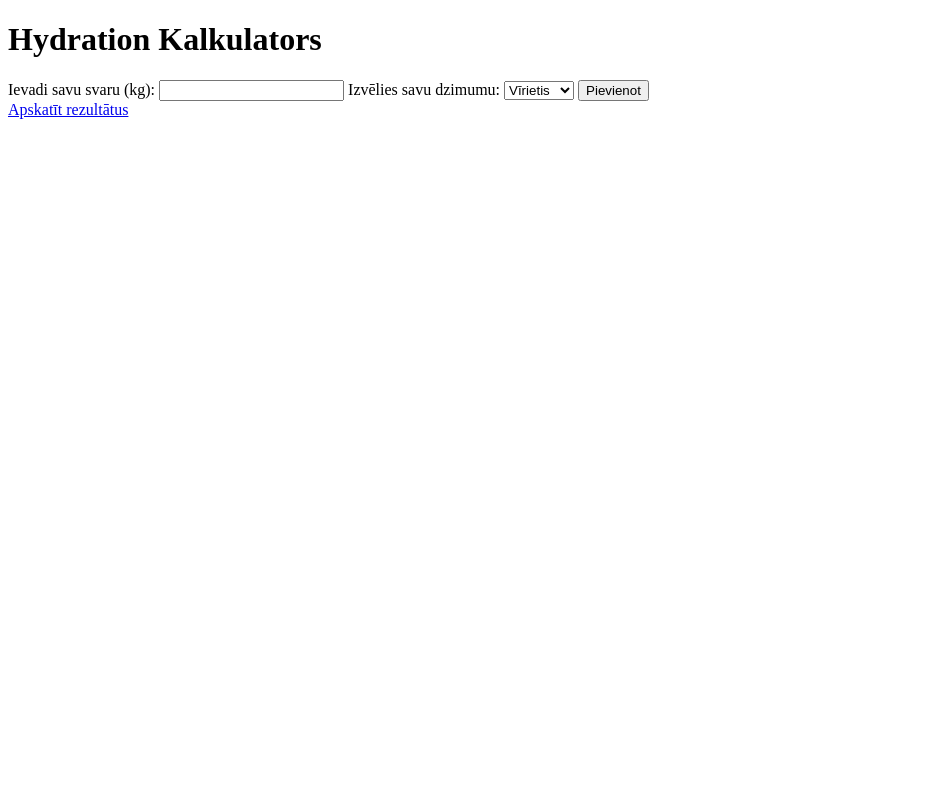
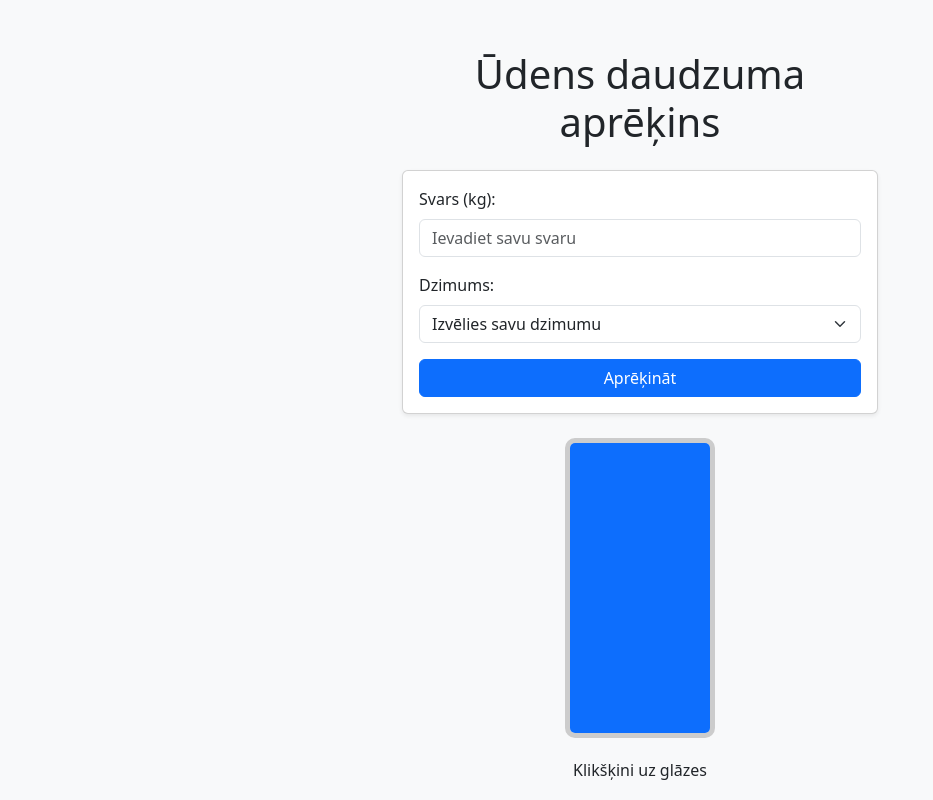
Before and after one commit to OfficalDzerais/CS2-Armory-Pass-Elemental-Sticker-Calculator, a Flask app: page / in a window 1280 px wide. Shown: the whole page, without its empty margins (0-933 px from the left). Run offline with Flask 3, Linux system fonts and the light colour scheme.

Commit message:
Update index.html

```diff
--- a/Templates/index.html
+++ b/Templates/index.html
@@ -1,27 +1,83 @@
-<!DOCTYPE html>
-<html lang="lv">
-<head>
-    <meta charset="UTF-8">
-    <meta name="viewport" content="width=device-width, initial-scale=1.0">
-    <title>Hydration Kalkulators</title>
-</head>
-<body>
-    <h1>Hydration Kalkulators</h1>
+{% extends "base.html" %}
+{% block title %}Ūdens daudzuma aprēķins{% endblock %}
+{% block content %}
+  <h1 class="text-center mb-4">Ūdens daudzuma aprēķins</h1>
 
-    <!-- Forma ūdens patēriņa reģistrēšanai -->
-    <form action="/log" method="POST">
-        <label for="weight">Ievadi savu svaru (kg):</label>
-        <input type="number" name="weight" required>
-
-        <label for="gender">Izvēlies savu dzimumu:</label>
-        <select name="gender" required>
+  <!-- Galvenā aprēķina forma -->
+  <div class="card shadow-sm mb-4">
+    <div class="card-body">
+      <form action="{{ url_for('log_water') }}" method="POST">
+        <div class="mb-3">
+          <label for="weight" class="form-label">Svars (kg):</label>
+          <input type="number" class="form-control" id="weight" name="weight" placeholder="Ievadiet savu svaru" required min="1">
+        </div>
+        <div class="mb-3">
+          <label for="gender" class="form-label">Dzimums:</label>
+          <select class="form-select" id="gender" name="gender" required>
+            <option value="" disabled selected>Izvēlies savu dzimumu</option>
             <option value="male">Vīrietis</option>
             <option value="female">Sieviete</option>
-        </select>
+          </select>
+        </div>
+        <button type="submit" class="btn btn-primary w-100">Aprēķināt</button>
+      </form>
+    </div>
+  </div>
 
-        <button type="submit">Pievienot</button>
-    </form>
+  <!-- Animētā ūdens glāze -->
+  <div class="text-center">
+    <div class="water-glass" id="glass" onclick="toggleFall()">
+      <div class="water" id="water"></div>
+    </div>
+    <p class="mt-2">Klikšķini uz glāzes</p>
+  </div>
 
-    <a href="/total">Apskatīt rezultātus</a>
-</body>
-</html>
+  <!-- CSS stili ūdens glāzei un ūdens animācijai -->
+  <style>
+    .water-glass {
+      width: 150px;
+      height: 300px;
+      border: 5px solid #ccc;
+      border-radius: 10px;
+      position: relative;
+      overflow: hidden;
+      margin: 20px auto;
+      background: transparent;
+      transition: transform 1s ease; /* Glāzes rotācija */
+    }
+    /* Glāze nokrīt uz sāniem */
+    .water-glass.fallen {
+      transform: rotate(90deg);
+    }
+    .water {
+      position: absolute;
+      bottom: 0;
+      left: 0;
+      width: 100%;
+      height: 100%;  /* Pilns ūdens līmenis sākumā */
+      background: #0d6efd;
+      transition: height 1s ease;  /* Smooth pāreja ūdens līmenim */
+    }
+    /* Kad ūdens "iztukšojas" */
+    .water.empty {
+      height: 0;
+    }
+  </style>
+
+  <!-- JavaScript animācijai: glāzes "kritiena" un ūdens iztukšošanas efektam -->
+  <script>
+    function toggleFall(){
+      const glass = document.getElementById('glass');
+      const water = document.getElementById('water');
+      // Ja glāze vēl nav nokritusi, aktivē nokrišanu un ūdens iztukšošanu
+      if (!glass.classList.contains('fallen')) {
+        glass.classList.add('fallen');
+        water.classList.add('empty');
+      } else {
+        // Pretējā gadījumā atjauno stāvokli – glāze uztaisās vertikāla un ūdens piepildās
+        glass.classList.remove('fallen');
+        water.classList.remove('empty');
+      }
+    }
+  </script>
+{% endblock %}
```
